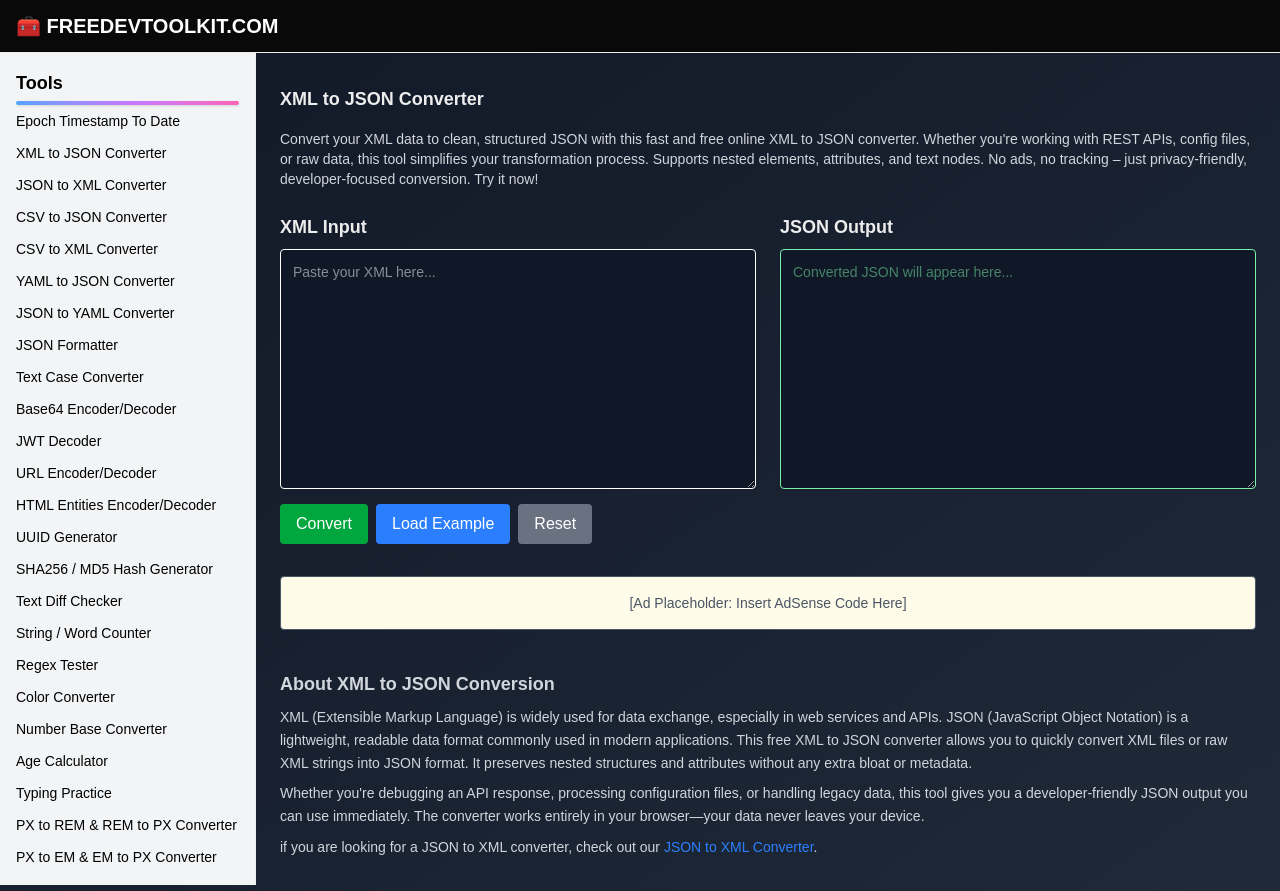
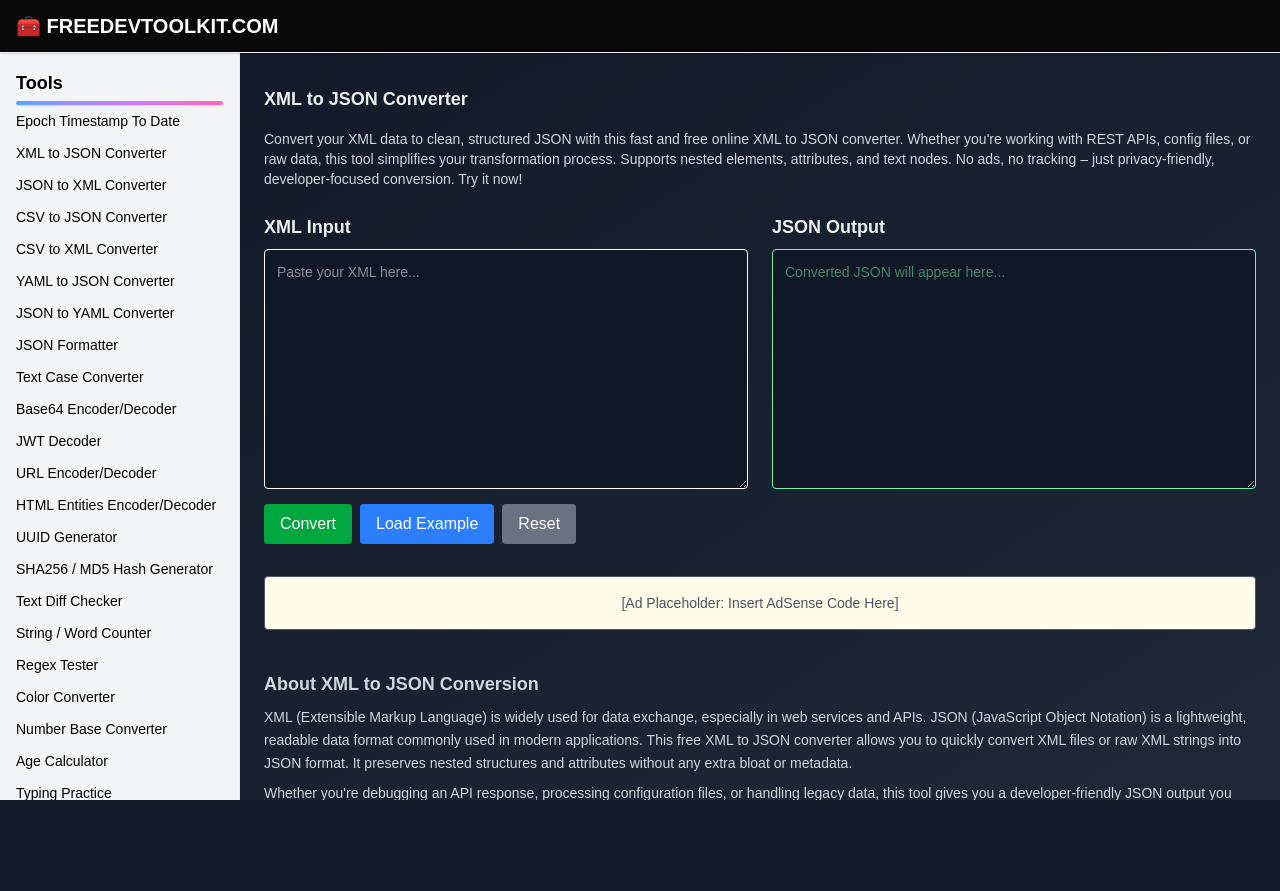
Before and after one commit to sachin6393/freedevtoolkit, a Next.js app: page /tools/xml-to-json in a window 1280 px wide. After the commit the page ends 800 px from the top, so only its background shows below. Built offline with nearby package versions, Linux system fonts and the light colour scheme.

Commit message:
fixed height issue

```diff
--- a/components/ToolLayout.tsx
+++ b/components/ToolLayout.tsx
@@ -20,17 +20,17 @@ export default function ToolLayout({ tools, children }: Props) {
   const router = useRouter();
 
   return (
-    <div className="min-h-screen">
+    <div className="flex flex-col h-screen">
       <Header sidebarOpen={sidebarOpen} setSidebarOpen={setSidebarOpen} />
-      <div className="flex">
+      <div className="flex flex-1 h-0">
         {/* Sidebar */}
-       <aside
-  className={`bg-gray-100 border-r w-64 p-4 transform transition-transform duration-300 ease-in-out ${
-    sidebarOpen ? "translate-x-0" : "-translate-x-full"
-  } md:translate-x-0 fixed md:relative z-40 h-full md:h-auto${sidebarOpen ? " overflow-y-auto" : ""}`}
->
+        <aside
+          className={`bg-gray-100 border-r w-60 p-4 transform transition-transform duration-300 ease-in-out ${
+            sidebarOpen ? "translate-x-0" : "-translate-x-full"
+          } md:translate-x-0 fixed md:relative z-40 h-full overflow-y-auto`}
+        >
           <h2 className="text-lg text-black font-semibold mb-1">
-              Tools
+            Tools
           </h2>
           <div className="w-full h-1 mb-1 bg-gradient-to-r from-blue-400 via-purple-400 to-pink-400 rounded-full shadow"></div>
           <ul className="space-y-2">
@@ -45,11 +45,12 @@ export default function ToolLayout({ tools, children }: Props) {
               </li>
             ))}
           </ul>
-
         </aside>
 
         {/* Main content */}
-        <main className="flex-1 px-6 py-8" key={router.pathname} >{children}</main>
+        <main className="flex-1 px-6 py-8 h-full overflow-auto" key={router.pathname}>
+          {children}
+        </main>
       </div>
     </div>
   );
--- a/pages/tools/number-base-converter.tsx
+++ b/pages/tools/number-base-converter.tsx
@@ -189,7 +189,7 @@ export default function BaseConverter() {
           </p>
 
           <h3 className="font-semibold text-white mb-2">Common Base Conversions</h3>
-          <ul className="list-disc list-inside mb-4 text-gray-400">
+          <ul className="list-disc list-inside mb-4 text-gray-300">
             <li>Binary (Base 2) ↔ Decimal (Base 10)</li>
             <li>Decimal (Base 10) ↔ Hexadecimal (Base 16)</li>
             <li>Binary (Base 2) ↔ Hexadecimal (Base 16)</li>
```
Also changed, not shown: 1 other file (tests, documents, lock files or other folders).
